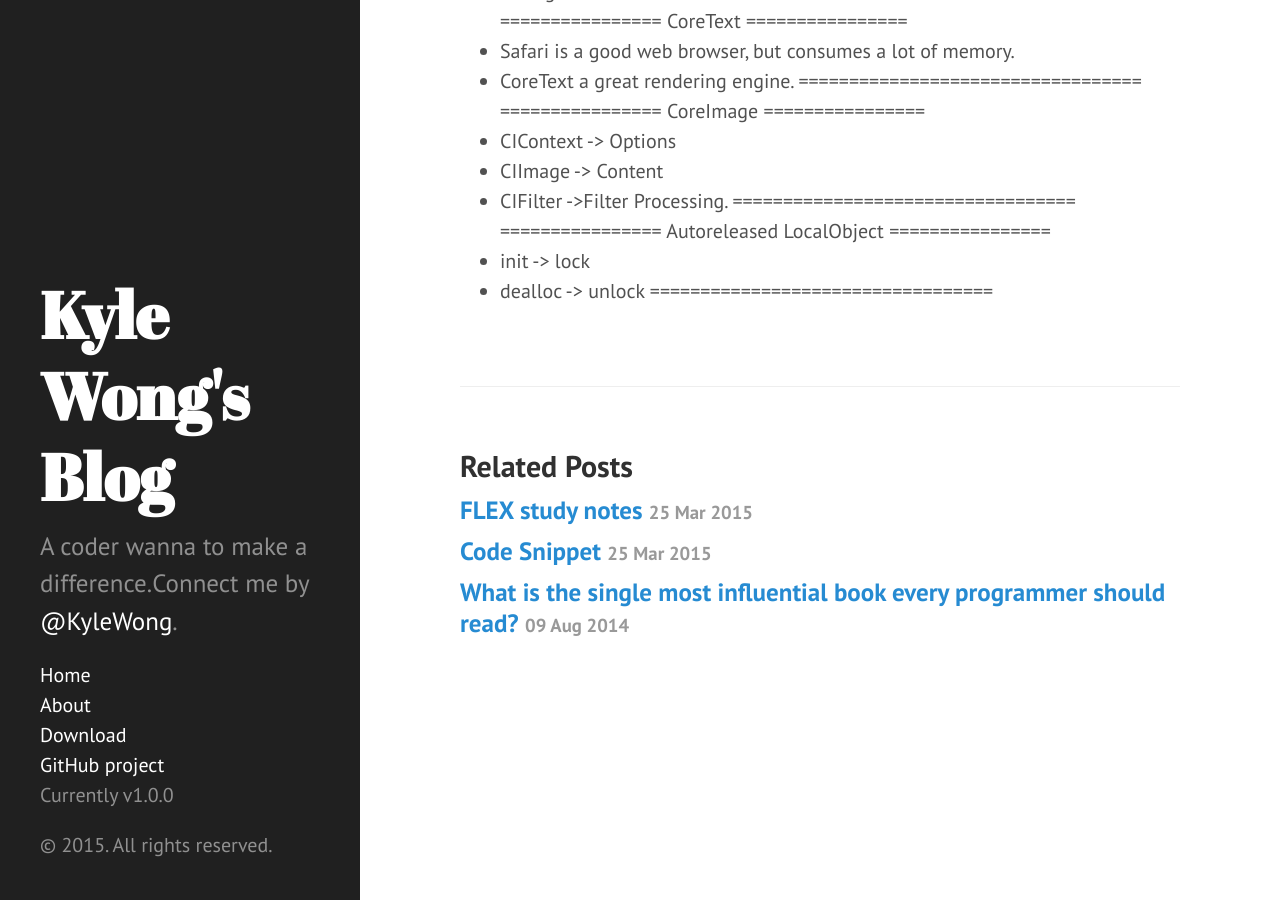
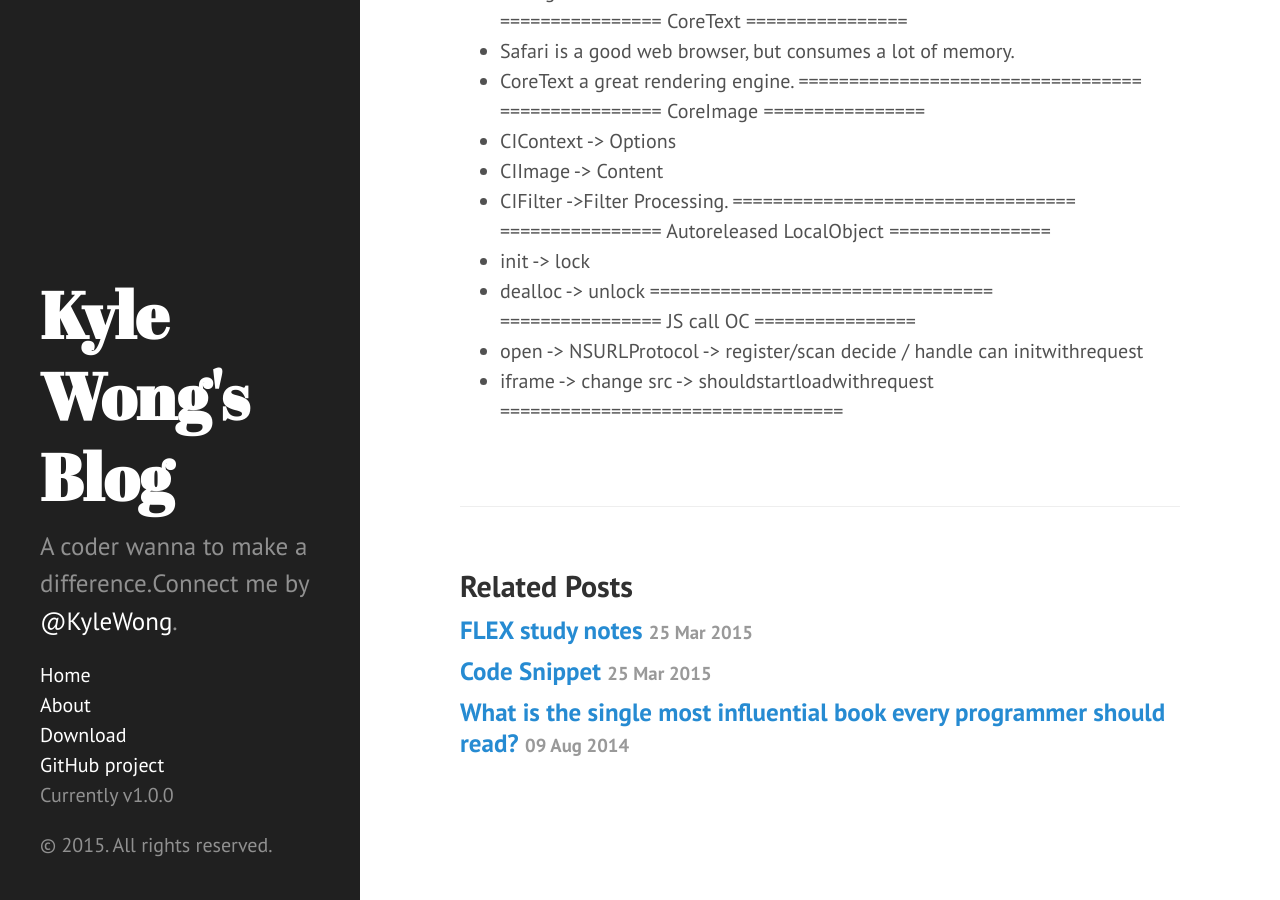
Before and after one commit to kangwang1988/kangwang1988.github.io, a Jekyll site: the page built from _posts/2015-05-10-iOS-study-note.md, in a window 1280 px wide and 900 px high, scrolled down 4384 px. Built offline with Jekyll 4.4.1, drawn with Linux system fonts in a browser that asks for light colours; Markdown is read by kramdown in place of the engine named in the settings.

Commit message:
Update 2015-05-10-iOS-study-note.md

```diff
--- a/_posts/2015-05-10-iOS-study-note.md
+++ b/_posts/2015-05-10-iOS-study-note.md
@@ -170,3 +170,7 @@ InputSource:Timer,Selector,Port,CustomSrc.
 - init -> lock
 - dealloc -> unlock
 ==================================<br>
+================ JS call OC  ================<br>
+- open -> NSURLProtocol -> register/scan decide / handle can initwithrequest
+- iframe -> change src -> shouldstartloadwithrequest
+==================================<br>
```
